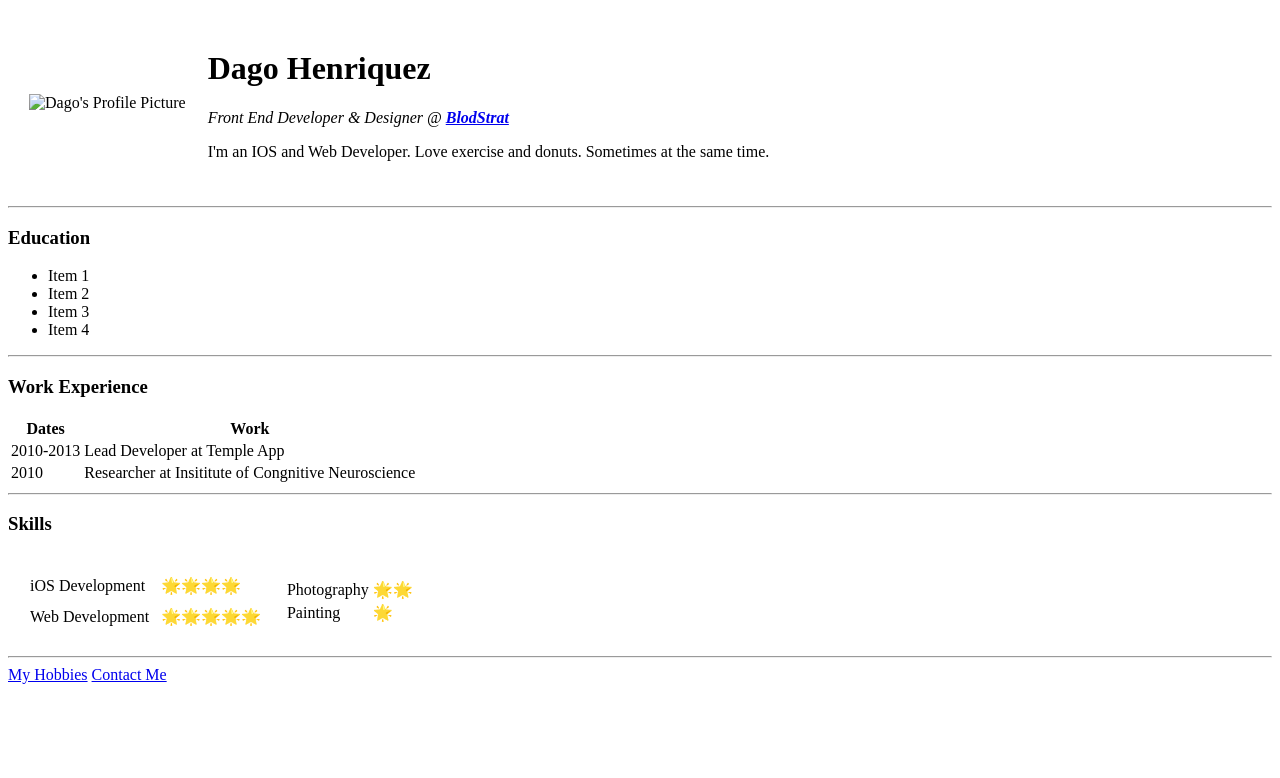
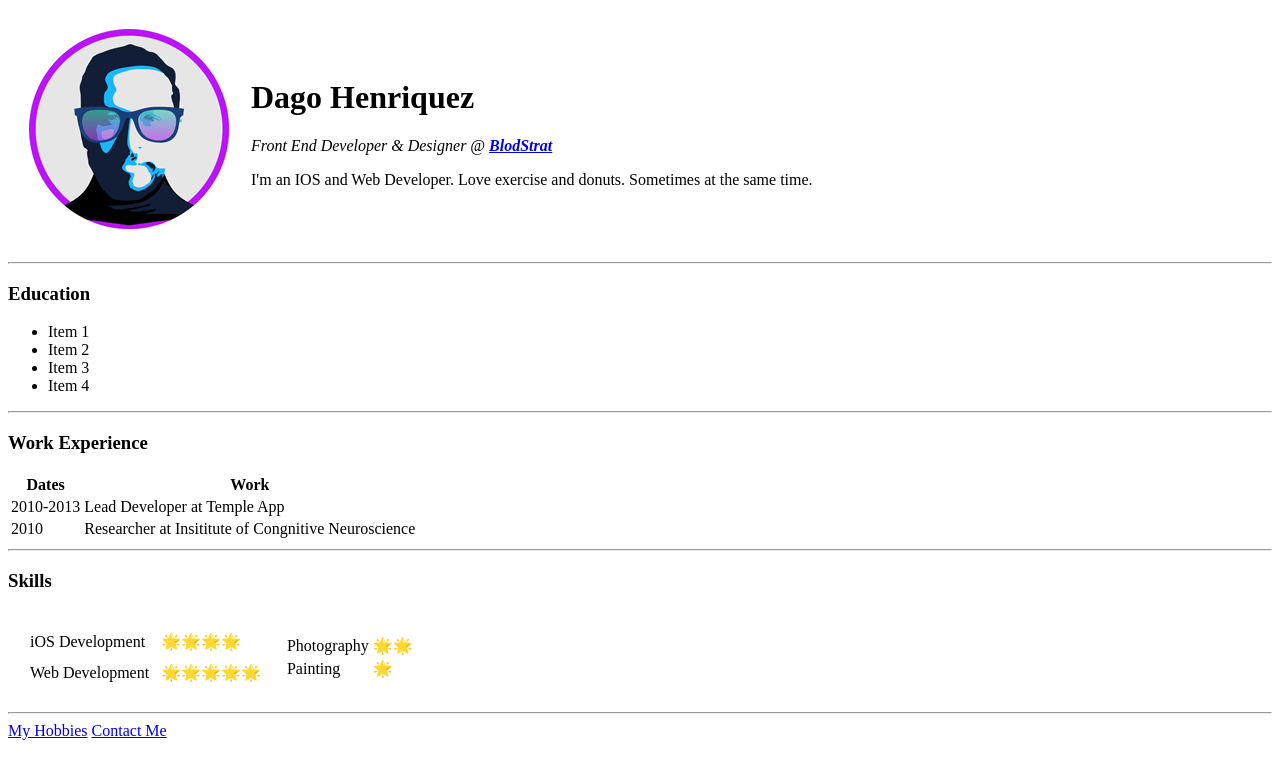
Before and after one commit to Dagobahsystem/cv, a plain HTML site: page index.html in a window 1280 px wide. Drawn offline with Linux system fonts and the light colour scheme.

Commit message:
Update index.html

```diff
--- a/index.html
+++ b/index.html
@@ -9,7 +9,7 @@
 <body>
   <table cellspacing=20>
     <tr>
-      <td><img src="main/images/Dago.png" alt="Dago's Profile Picture" style="width: 200px;">
+      <td><img src="images/Dago.png" alt="Dago's Profile Picture" style="width: 200px;">
       </td>
       <td>
         <h1>Dago Henriquez</h1>
```
